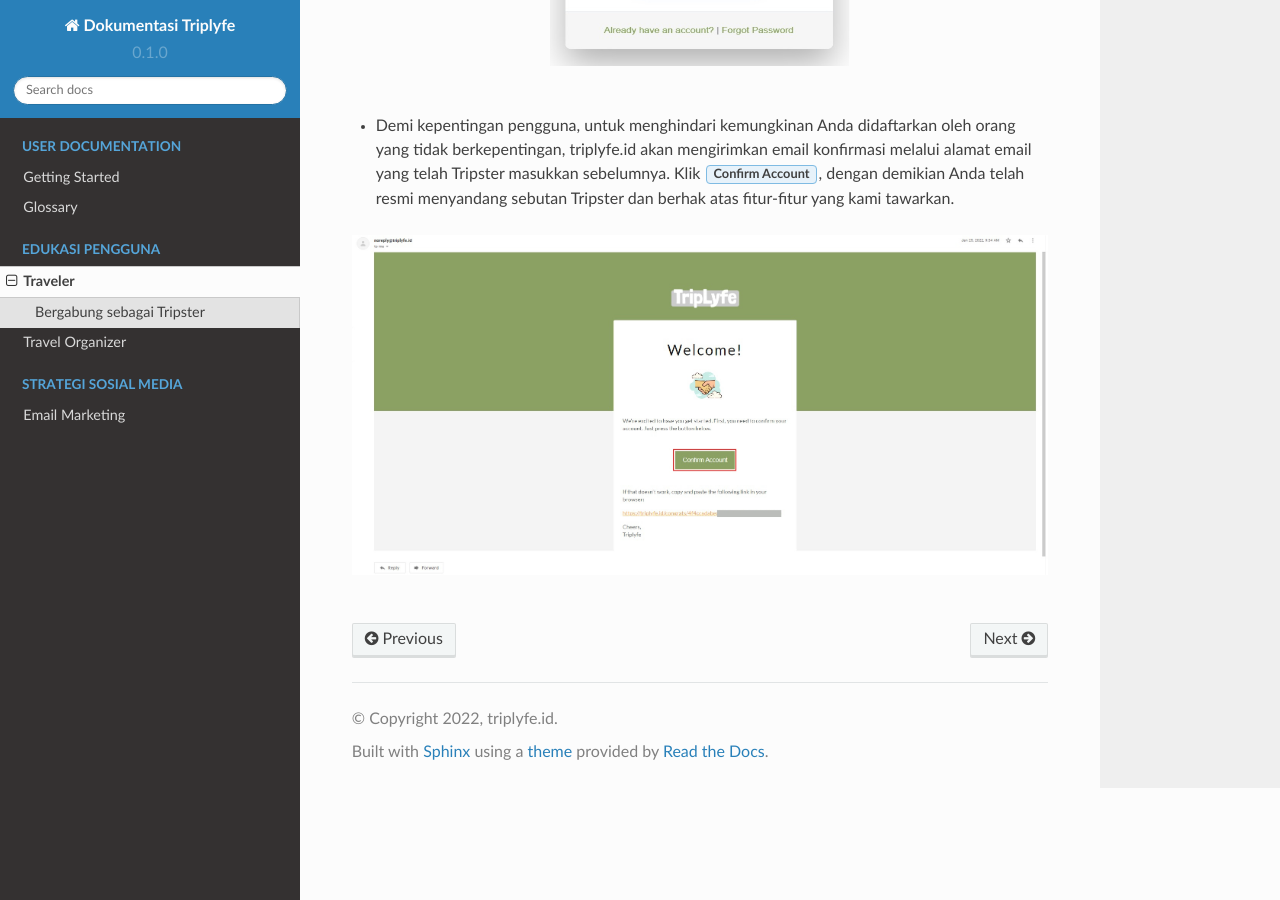
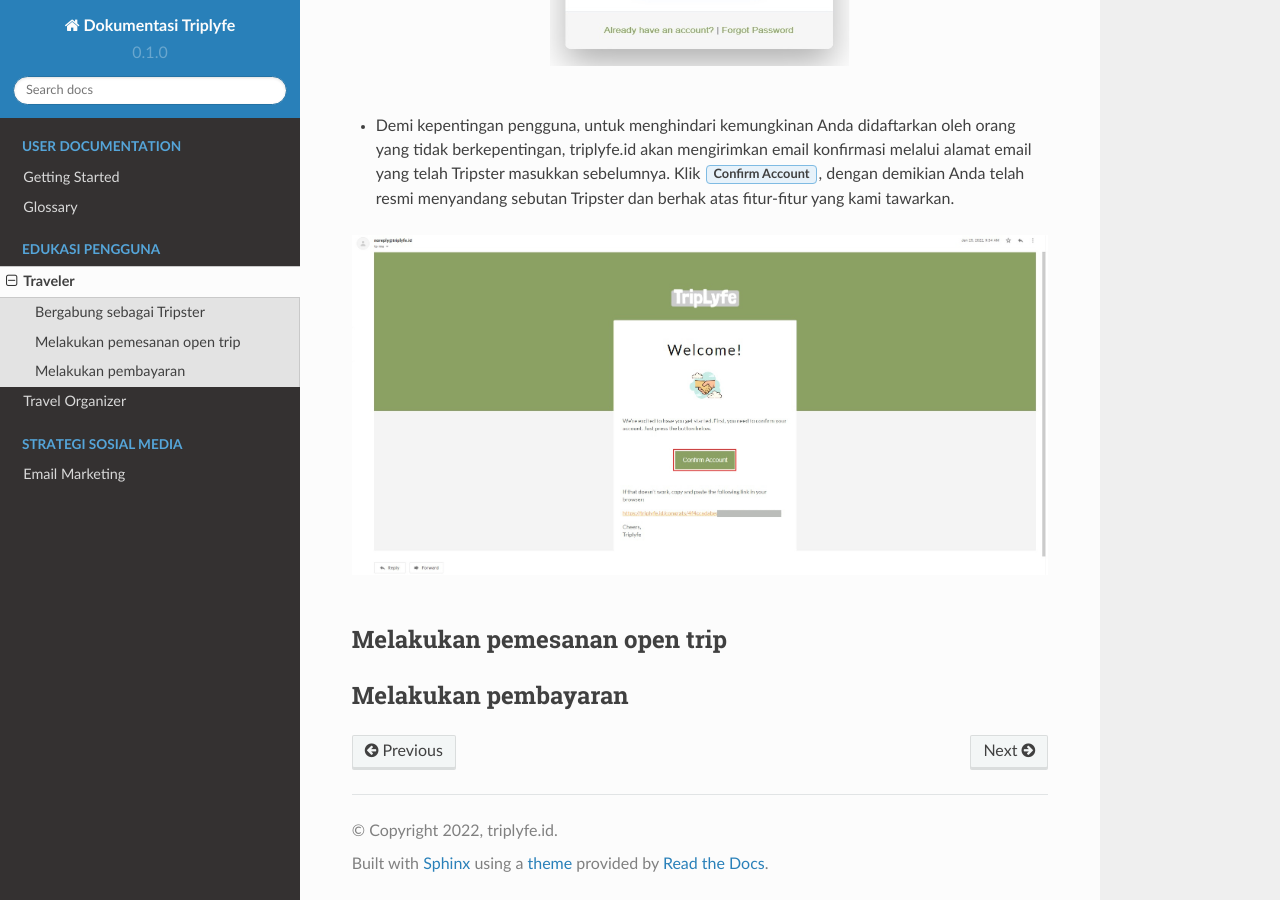
Before and after one commit to cleevo/doc.triplyfe, a Sphinx documentation site: the page built from docs/source/become-member.rst, in a window 1280 px wide and 900 px high, scrolled down 1313 px. Built offline with Sphinx 7.4.7 and the Read the Docs theme 2.0.0, drawn with Linux system fonts in a browser that asks for light colours.

Commit message:
Menambahkan section pemesanan

```diff
--- a/docs/source/become-member.rst
+++ b/docs/source/become-member.rst
@@ -34,3 +34,9 @@
    :align: center
    :width: 1000
 |
+
+Melakukan pemesanan open trip
+=============================
+
+Melakukan pembayaran
+====================
```
